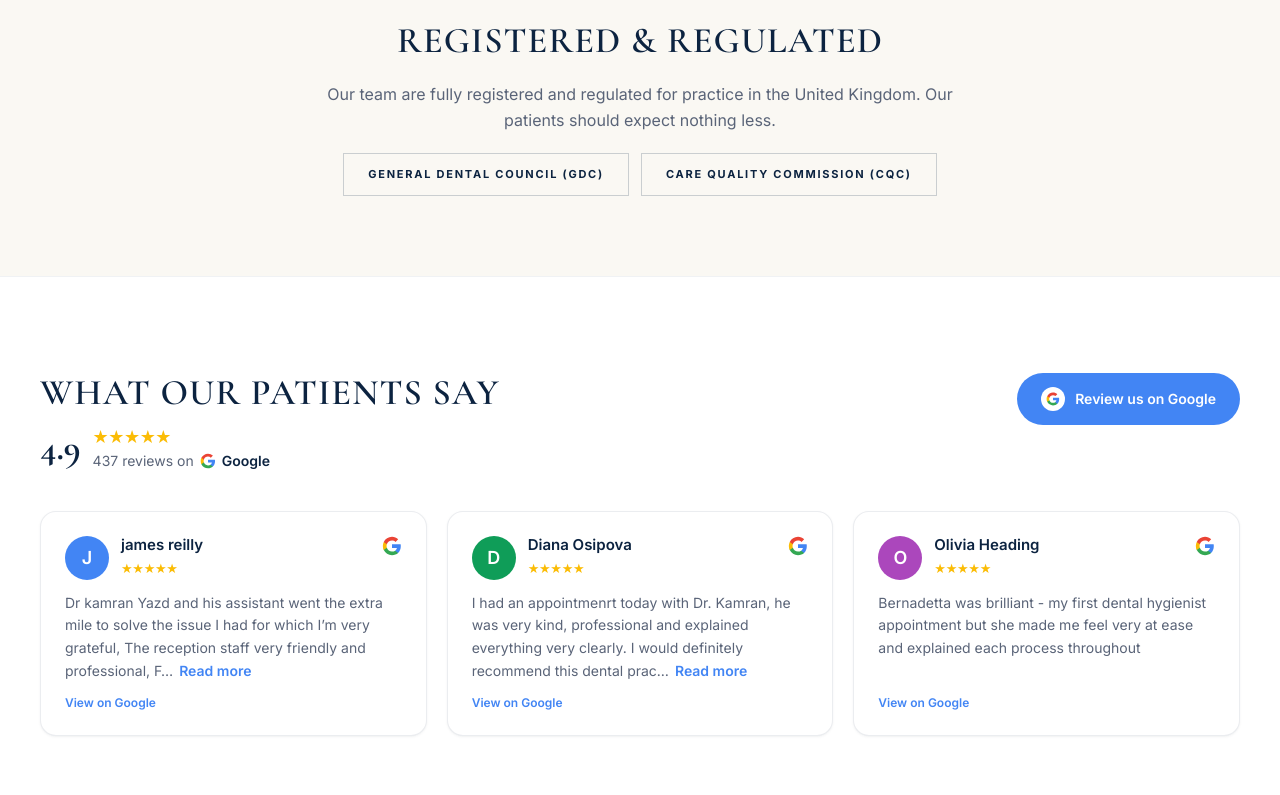
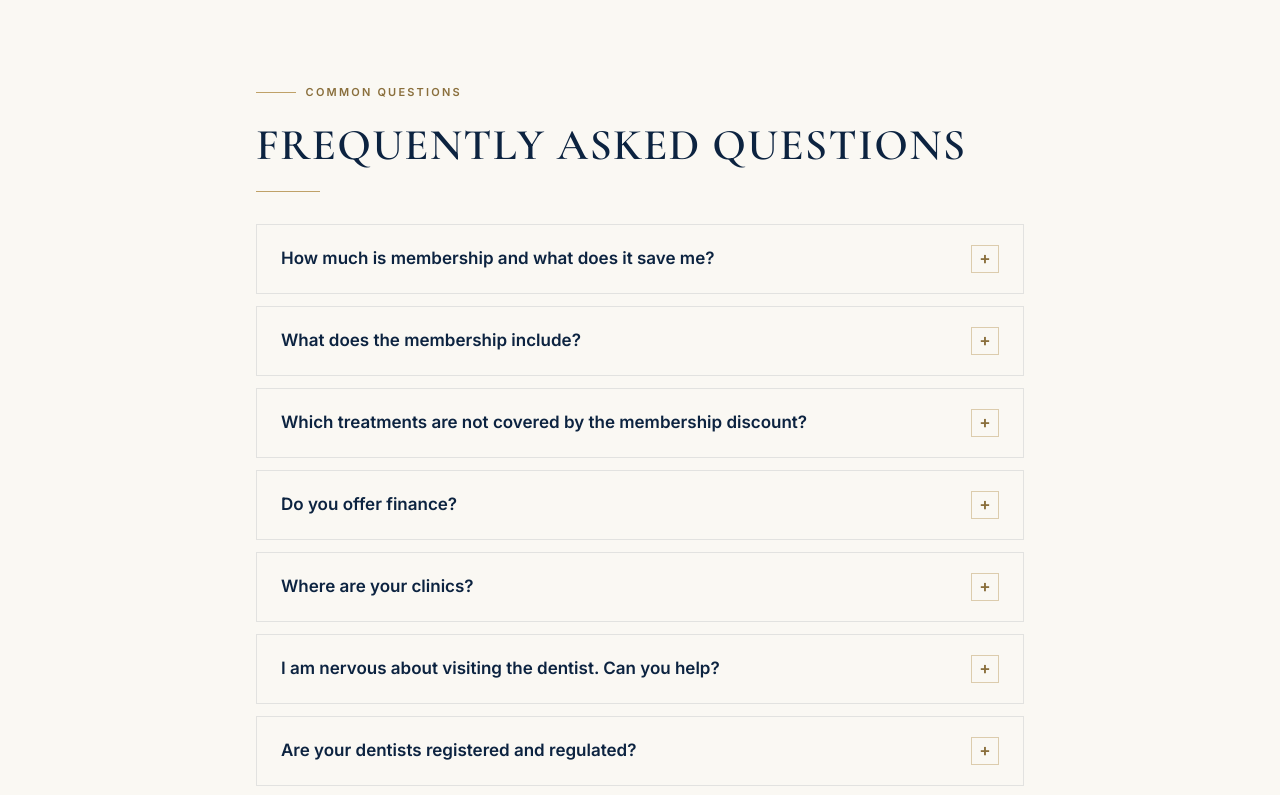
Before and after one commit to dubseoaws/smitel-dentist_new, a Next.js app: page / in a window 1280 px wide. Shown: the part 9685-10480 px from the top of the page. Built offline with nearby package versions, Linux system fonts and the light colour scheme.

Commit message:
Add FAQ section to home page

```diff
--- a/app/page.tsx
+++ b/app/page.tsx
@@ -6,7 +6,48 @@ import MembershipBanner from "@/components/MembershipBanner";
 import CaseStudies from "@/components/CaseStudies";
 import TeamGrid from "@/components/TeamGrid";
 import VideoSection from "@/components/VideoSection";
+import TreatmentBlocks from "@/components/TreatmentBlocks";
 import { ALL_TREATMENTS, IMAGES, FEE_SECTIONS } from "@/lib/site-data";
+import type { ContentBlock } from "@/lib/treatment-content";
+
+// Answers are verbatim copy already published elsewhere on the site.
+const HOME_FAQ: ContentBlock[] = [
+  {
+    kind: "faq",
+    eyebrow: "Common Questions",
+    heading: "Frequently Asked Questions",
+    items: [
+      {
+        q: "How much is membership and what does it save me?",
+        a: "Most private dentists in London have hidden costs. We have a simple membership. £20 a month gets you half-price treatment. No distinct tiers, no confusion. Just value.",
+      },
+      {
+        q: "What does the membership include?",
+        a: "50% off includes Check Ups, Cosmetic Dentistry (inc. whitening), Restorative Dentistry (fillings, crowns, bridges and dentures) and Invisible braces. 12-month contract. Terms apply.",
+      },
+      {
+        q: "Which treatments are not covered by the membership discount?",
+        a: "Dental implants, bone grafting and full-mouth rehabilitation are not included in the membership discount; full terms are on our membership page.",
+      },
+      {
+        q: "Do you offer finance?",
+        a: "Spread the cost of your treatment. We offer 0% finance options for treatment plans over £1,000 (subject to status).",
+      },
+      {
+        q: "Where are your clinics?",
+        a: "With clinics in South Kensington and the City of London, we are never far away. South Kensington: 20 Old Brompton Road, London, SW7 3DL — a 3-min walk from South Kensington Station. City of London: 5 Ave Maria Lane, London, EC4M 7AQ — a 3-min walk from St Paul's Station.",
+      },
+      {
+        q: "I am nervous about visiting the dentist. Can you help?",
+        a: "Anxious? We offer a judgment-free zone. From our relaxing lounge environment to our gentle approach and calming techniques, we ensure your visit is stress-free.",
+      },
+      {
+        q: "Are your dentists registered and regulated?",
+        a: "Our team are fully registered and regulated for practice in the United Kingdom. Our patients should expect nothing less.",
+      },
+    ],
+  },
+];
 
 const FEATURED_SLUGS = [
   "smile-makeover-london",
@@ -326,6 +367,8 @@ export default function HomePage() {
 
       <CaseStudies />
 
+      <TreatmentBlocks blocks={HOME_FAQ} />
+
       {/* Compliance */}
       <section className="pb-20">
         <div className="mx-auto max-w-3xl px-5 sm:px-10 text-center space-y-5">
```
